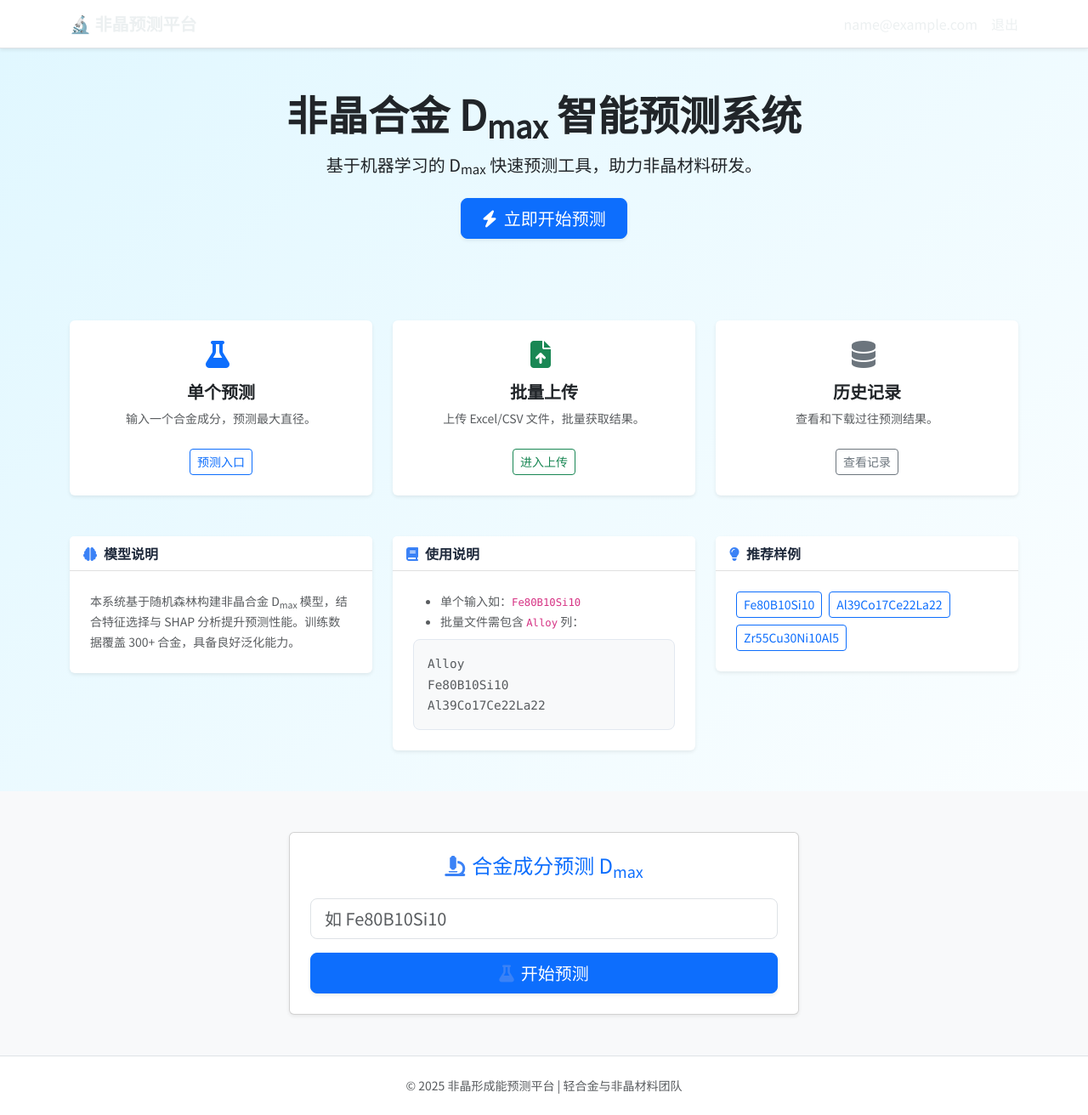
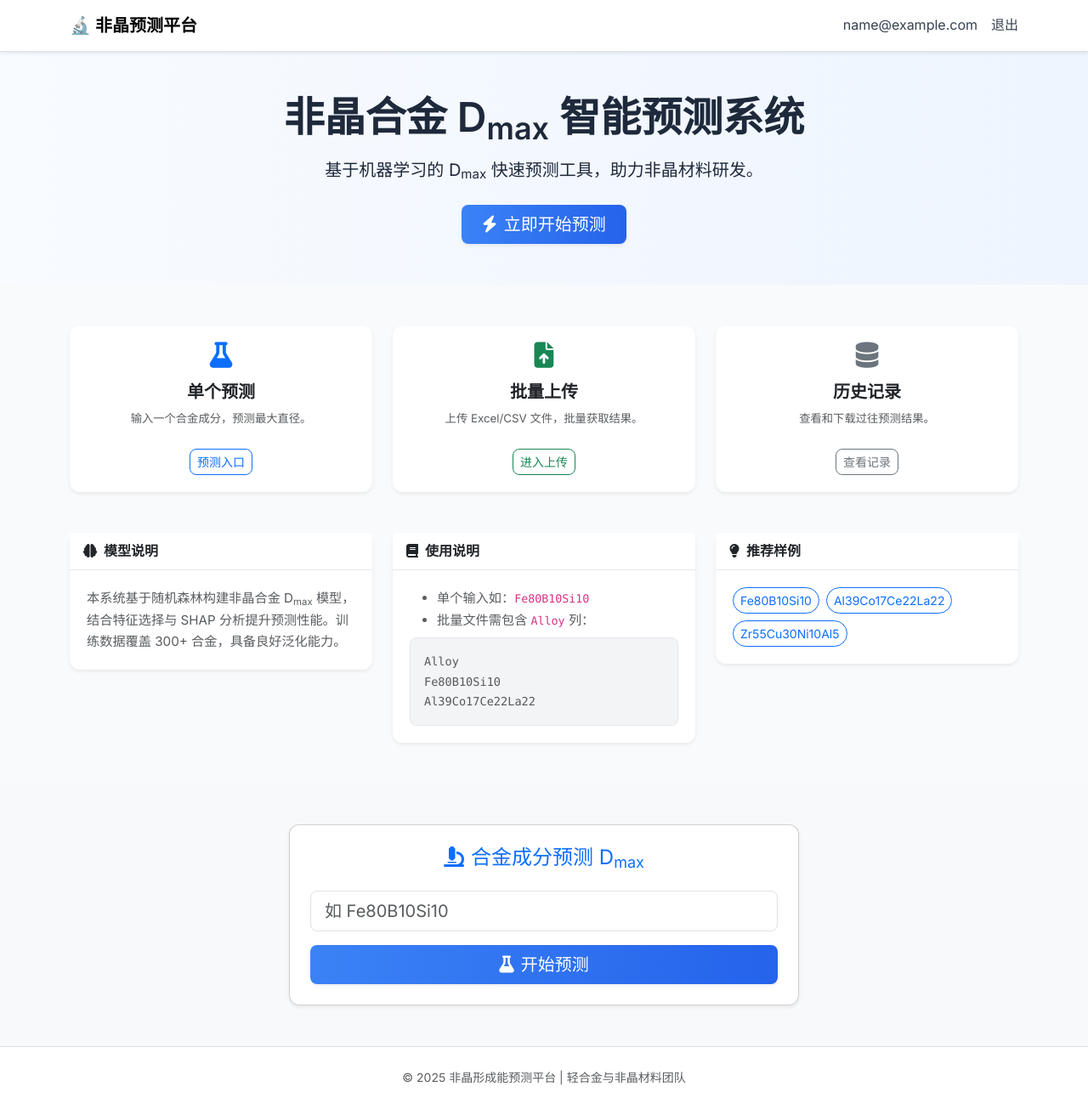
Before and after one commit to xieye777/dmax-predictor, a Flask app: page / in a window 1280 px wide. Shown: the whole page at 85% size. After the commit the page ends 1277 px from the top, so only its background shows below. Run offline with Flask 3, Linux system fonts and the light colour scheme; the visitor is signed in with stand-in values (Sample User, id 1); data comes from the database, SQL or seed files in the repository; parts of the project's set-up code (start-up, migrations or seed data) failed here and were passed over.

Commit message:
Add files via upload

```diff
--- a/static/style.css
+++ b/static/style.css
@@ -1,86 +1,84 @@
-@import url('https://fonts.googleapis.com/css2?family=Noto+Sans+SC&display=swap');
+
+@import url('https://fonts.googleapis.com/css2?family=Inter:wght@400;600&display=swap');
 
 body {
-  font-family: 'Noto Sans SC', sans-serif;
-  background: linear-gradient(135deg, #e0f7ff, #ffffff);
-  margin: 0;
-  padding: 0;
-}
-
-.app-card {
-  border-radius: 1rem;
-  padding: 2.5rem;
-  background-color: #ffffff;
-  max-width: 600px;
-}
-
-.btn-predict {
-  background: linear-gradient(to right, #0d6efd, #339af0);
-  color: white;
-  font-weight: bold;
-  border-radius: 2rem;
-  border: none;
-  transition: box-shadow 0.3s ease-in-out;
-}
-
-.btn-predict:hover {
-  box-shadow: 0 0 15px rgba(13, 110, 253, 0.4);
-}
-
-.bg-gradient {
-  background: linear-gradient(to right, #0d6efd, #6ea8fe);
+  font-family: 'Inter', sans-serif;
+  background-color: #f9fafb;
+  color: #1e293b;
+  line-height: 1.7;
 }
 
 .navbar {
-  background-color: #2c3e50; /* 深色系背景 */
+  font-size: 1rem;
 }
 
-.navbar .nav-link {
-  color: #ecf0f1 !important; /* 轻灰色文字 */
+.nav-link {
+  color: #374151 !important;
   font-weight: 500;
 }
 
-.navbar .nav-link.active {
-  text-decoration: underline;
-  color: #3498db;
+.nav-link:hover {
+  color: #2563eb !important;
 }
 
-.navbar-brand {
-  color: #ecf0f1 !important; /* 轻灰色文字 */
+.bg-gradient-light {
+  background: linear-gradient(to right, #f8fbff, #eef5ff);
 }
 
-.navbar .nav-link:hover {
-  color: #3498db;
+.card {
+  border-radius: 0.75rem;
 }
 
-/* Enhanced card section styles */
-
 .card-header {
+  background-color: #f8fafc;
+  border-bottom: 1px solid #e5e7eb;
   font-weight: 600;
-  background-color: #f0f4f8;
-  border-bottom: 1px solid #e0e0e0;
-  color: #1e293b;
-  font-size: 1rem;
 }
 
 .card-body {
-  padding: 1.5rem;
-  line-height: 1.7;
-}
-
-.card + .card {
-  margin-top: 1.5rem;
-}
-
-.card i {
-  margin-right: 0.5rem;
-  color: #3b82f6;
+  padding: 1.25rem;
+  font-size: 0.95rem;
 }
 
 pre {
-  background: #f8f9fa;
+  background: #f3f4f6;
   border-radius: 0.5rem;
   padding: 1rem;
-  font-size: 0.9rem;
-  border: 1px solid #e2e8f0;
+  font-size: 0.85rem;
+  border: 1px solid #e5e7eb;
 }
+
+.btn {
+  border-radius: 0.5rem;
+  font-weight: 500;
+}
+
+.btn-primary {
+  background: linear-gradient(to right, #3b82f6, #2563eb);
+  border: none;
+}
+
+.btn-primary:hover {
+  background: linear-gradient(to right, #2563eb, #1d4ed8);
+}
+
+.btn-outline-primary:hover,
+.btn-outline-success:hover,
+.btn-outline-secondary:hover {
+  color: white !important;
+}
+
+.chip {
+  border-radius: 9999px;
+  font-weight: 500;
+}
+
+.hover-scale:hover {
+  transform: scale(1.02);
+  transition: all 0.3s ease-in-out;
+}
+
+footer {
+  font-size: 0.85rem;
+  color: #94a3b8;
+}
```
